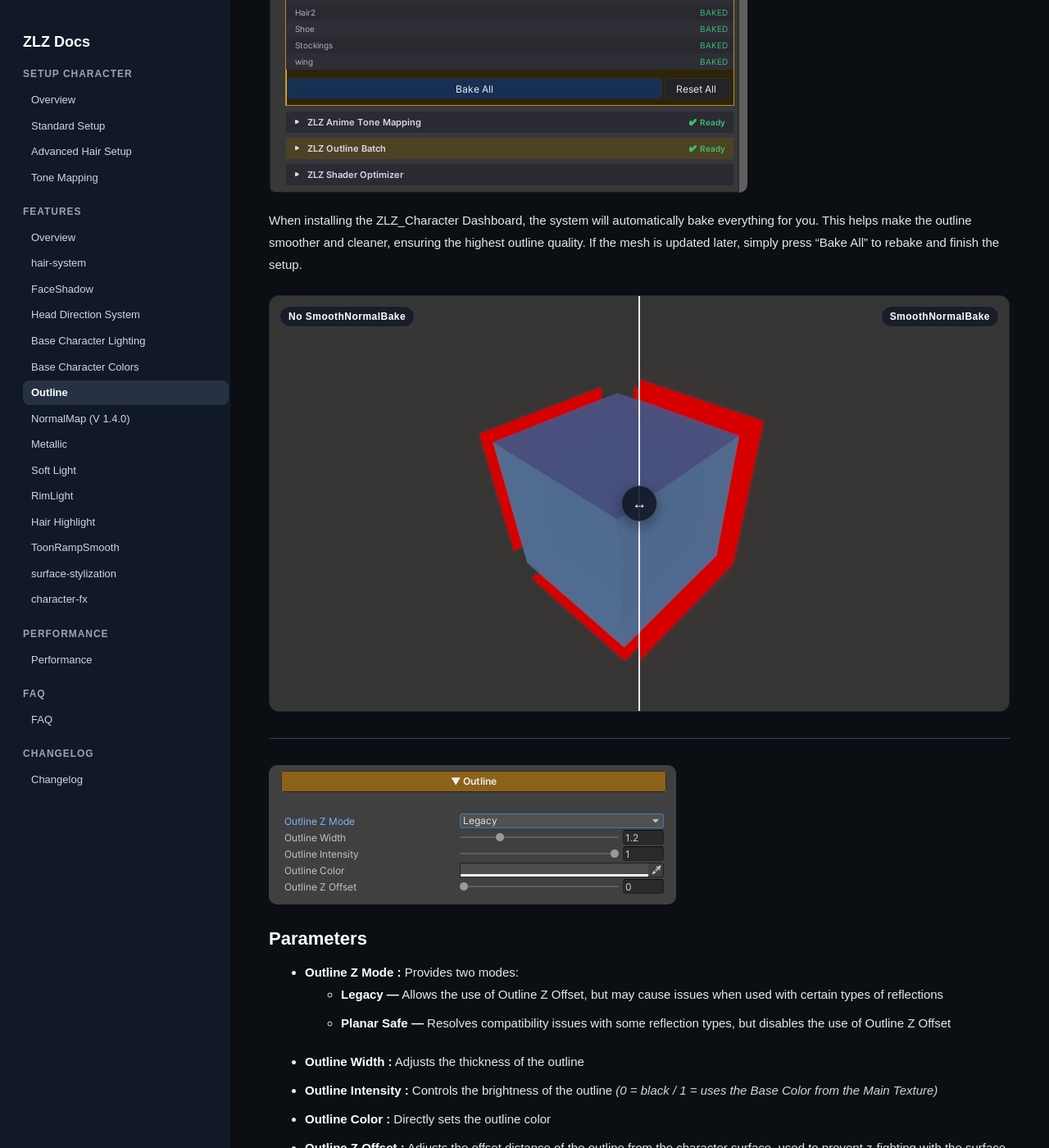
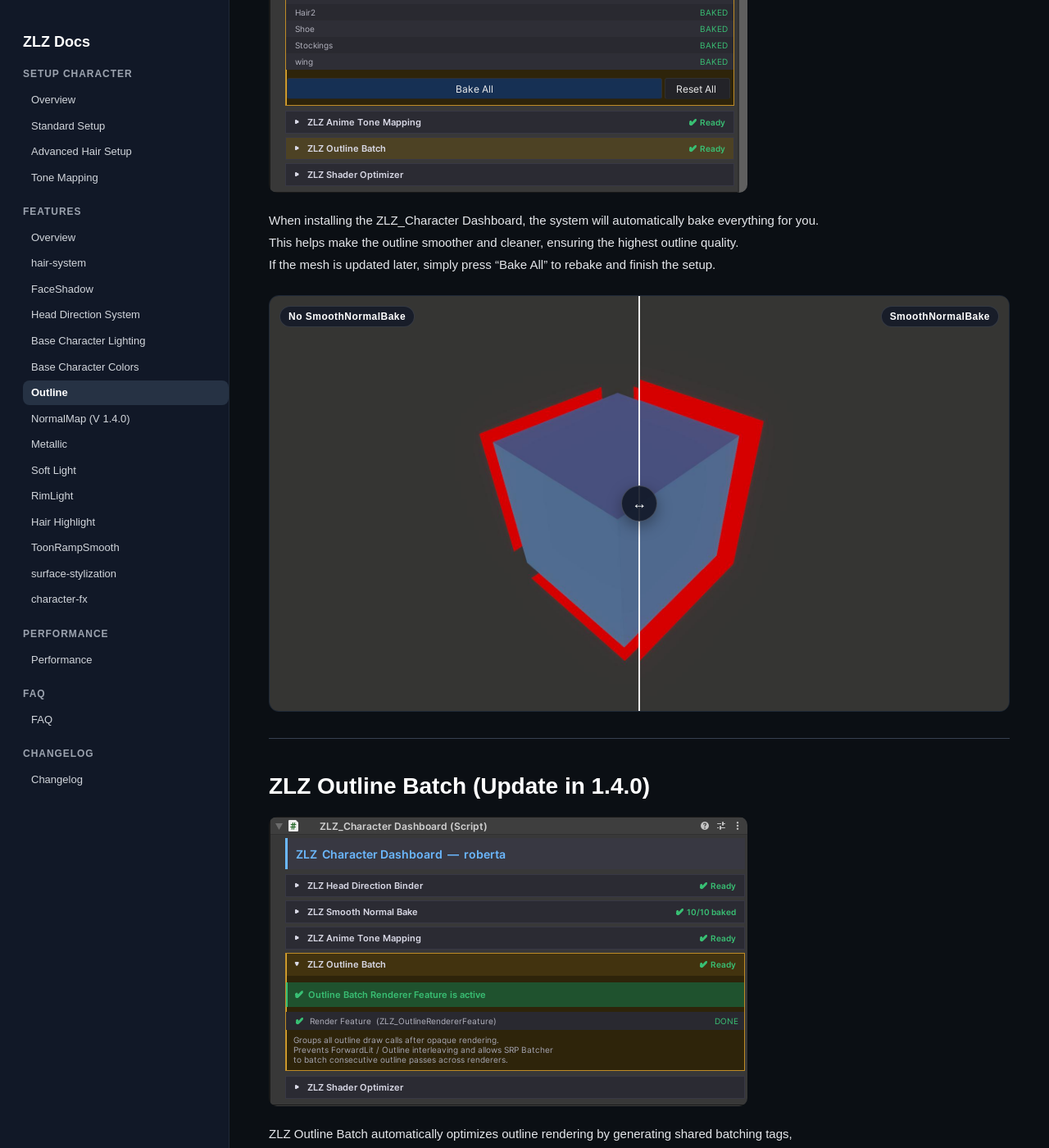
Before and after one commit to zlz-studio/zlz-studio.github.io, a Jekyll site: the page built from features/Outline/index.md, in a window 1280 px wide and 1400 px high, scrolled down 1134 px. Shown: the whole window at 82% size. Built offline with Jekyll 4.4.1, drawn with Linux system fonts in a browser that asks for light colours; some of the changed text lies outside the part shown.

Commit message:
Update index.md

```diff
--- a/features/Outline/index.md
+++ b/features/Outline/index.md
@@ -46,9 +46,19 @@
 
 ---
 
-![outline](../images/outline.png)
+## ZLZ Outline Batch (Update in 1.4.0)
+![ZLZ_Outline_Batch](../Outline/ZLZ_Outline_Batch.png)
+
+ZLZ Outline Batch automatically optimizes outline rendering by generating shared batching tags,
+reducing unnecessary draw calls while preserving the original visual quality.
+
+![Showcase_Outline_Batch](../Outline/Showcase_Outline_Batch.png)
+
+---
 
 ### Parameters
+
+![outline](../images/outline.png)
 
 - **Outline Z Mode :** Provides two modes:
     - **Legacy —** Allows the use of Outline Z Offset, but may cause issues when used with certain types of reflections
@@ -57,6 +67,8 @@
 - **Outline Intensity :** Controls the brightness of the outline *(0 = black / 1 = uses the Base Color from the Main Texture)*
 - **Outline Color :** Directly sets the outline color
 - **Outline Z Offset :** Adjusts the offset distance of the outline from the character surface, used to prevent z-fighting with the surface or to increase outline prominence
+
+---
 
 ### Example Outline Colors
 <div class="compare-container">
@@ -74,6 +86,7 @@
   <div class="compare-label after">Outline Showcase Color Example2</div>
 </div>
 
+---
 
 ### Example Z Offset
 <div class="compare-container">
```
